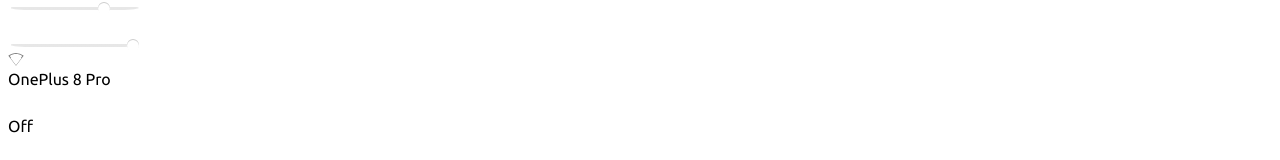
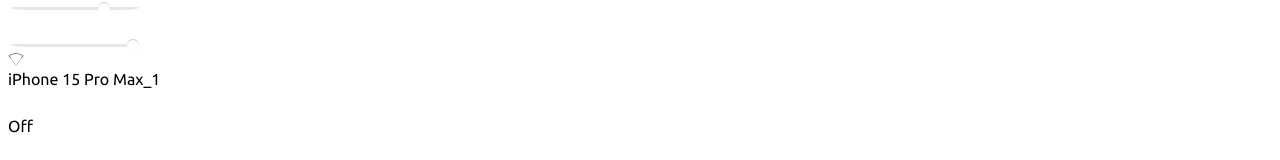
Before and after one commit to justinl99/Ubuntu-on-the-web, a Next.js app: page / in a window 1280 px wide. Shown: the part 717-877 px from the top of the page. Built offline with nearby package versions, Linux system fonts and the light colour scheme; no server answers.

Commit message:
Update status_card.js

```diff
--- a/components/util components/status_card.js
+++ b/components/util components/status_card.js
@@ -95,7 +95,7 @@
 						<img width="16px" height="16px" src="./themes/Yaru/status/network-wireless-signal-good-symbolic.svg" alt="ubuntu wifi" />
 					</div>
 					<div className="w-2/3 flex items-center justify-between text-gray-400">
-						<span>OnePlus 8 Pro</span>
+						<span>iPhone 15 Pro Max_1</span>
 						<SmallArrow angle="right" />
 					</div>
 				</div>
```
